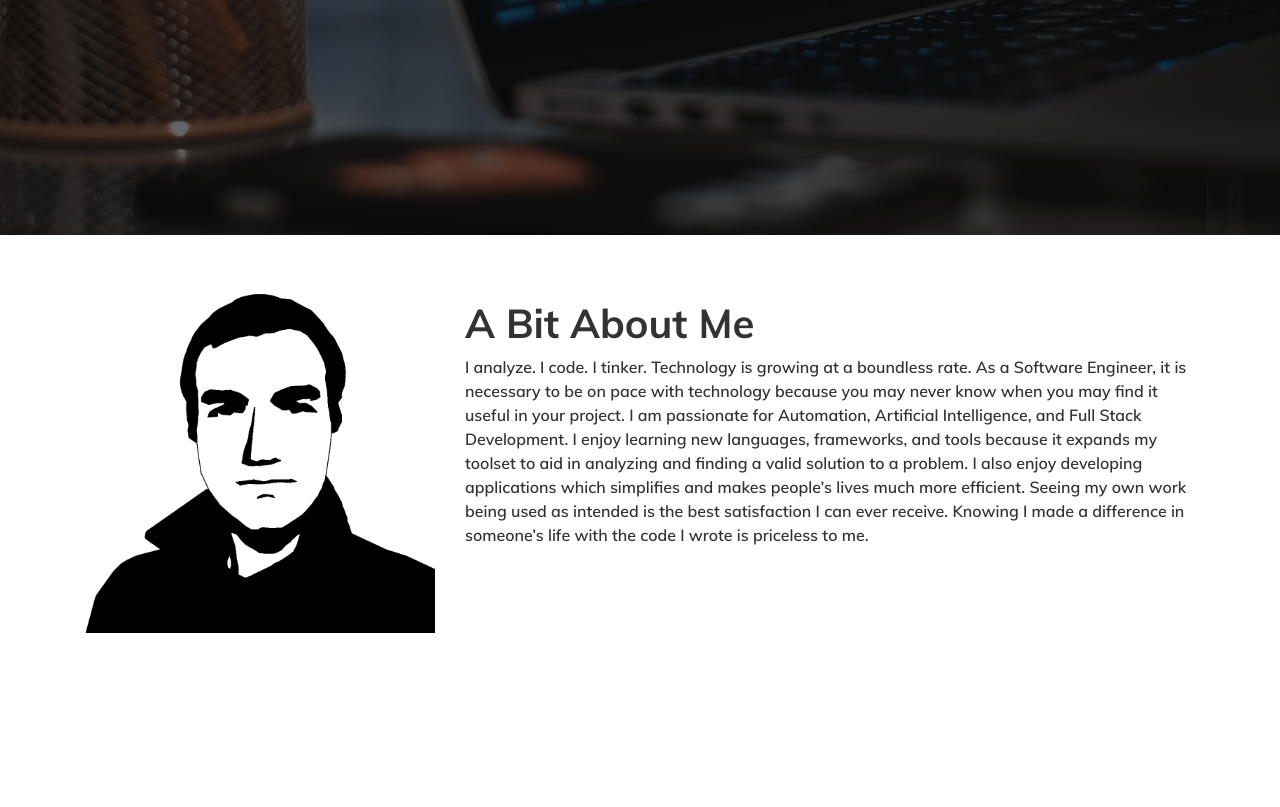
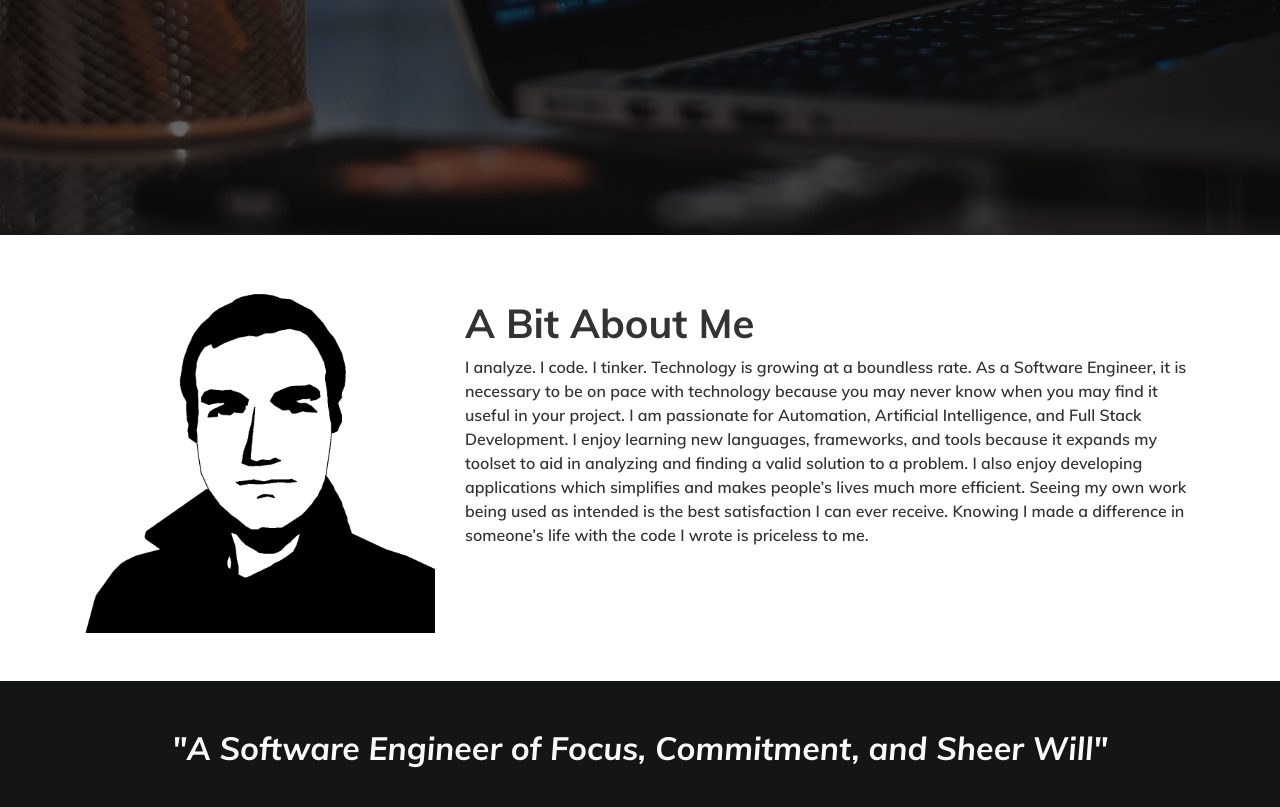
Before and after one commit to VeeSquared/veesquared.github.io, an Angular app: page / in a window 1280 px wide. Shown: the part 565-1372 px from the top of the page. Before the commit the page ends 1246 px from the top, so only its background shows below. Built offline with nearby package versions, Linux system fonts and the light colour scheme.

Commit message:
Added Slogan Component

```diff
--- a/src/app/app.component.html
+++ b/src/app/app.component.html
@@ -1,2 +1,3 @@
 <app-home></app-home>
 <app-about></app-about>
+<app-slogan></app-slogan>
--- a/src/app/app.module.ts
+++ b/src/app/app.module.ts
@@ -6,13 +6,15 @@ import { AppComponent } from './app.component';
 import { BannerComponent } from './@theme/components/banner/banner.component';
 import { HomeComponent } from './home/home.component';
 import { AboutComponent } from './about/about.component';
+import { SloganComponent } from './slogan/slogan.component';
 
 @NgModule({
   declarations: [
     AppComponent,
     BannerComponent,
     HomeComponent,
-    AboutComponent
+    AboutComponent,
+    SloganComponent
   ],
   imports: [
     BrowserModule,
--- /dev/null
+++ b/src/app/slogan/slogan.component.html
@@ -0,0 +1,11 @@
+<section id="slogan" class="dark-bg p-5">
+    <div class="container">
+        <div class="row">
+            <div class="col-md-12 col-sm-12">
+                    <h1 class="text-center">
+                        "A Software Engineer of Focus, Commitment, and Sheer Will"
+                    </h1>
+                </div>
+        </div>
+    </div>
+</section>
--- /dev/null
+++ b/src/app/slogan/slogan.component.scss
@@ -0,0 +1,7 @@
+#slogan {
+    h1 {
+        font-size: 2.5vw;
+        font-weight: 700;
+        font-style: italic;
+    }
+}
--- /dev/null
+++ b/src/app/slogan/slogan.component.ts
@@ -0,0 +1,15 @@
+import { Component, OnInit } from '@angular/core';
+
+@Component({
+  selector: 'app-slogan',
+  templateUrl: './slogan.component.html',
+  styleUrls: ['./slogan.component.scss']
+})
+export class SloganComponent implements OnInit {
+
+  constructor() { }
+
+  ngOnInit(): void {
+  }
+
+}
```
Also changed, not shown: 1 other file (tests, documents, lock files or other folders).
